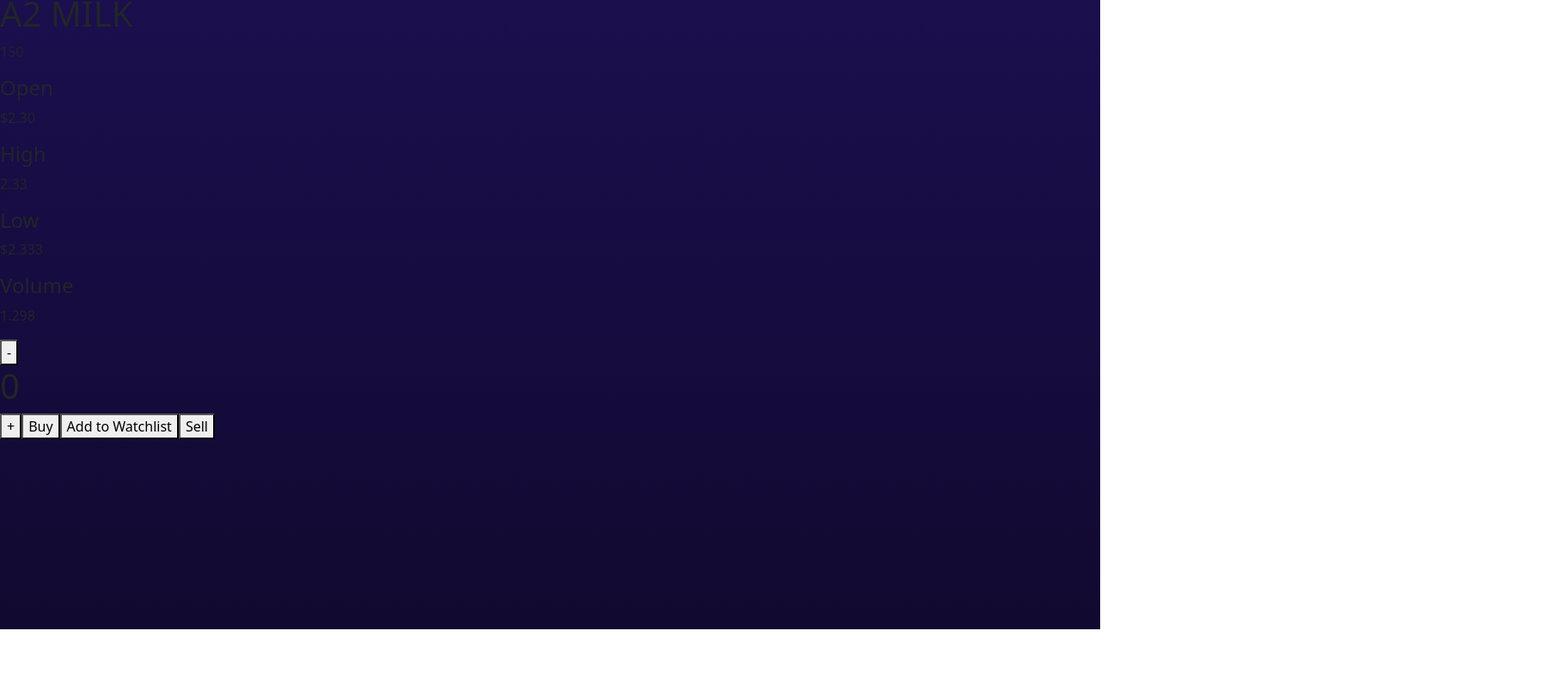
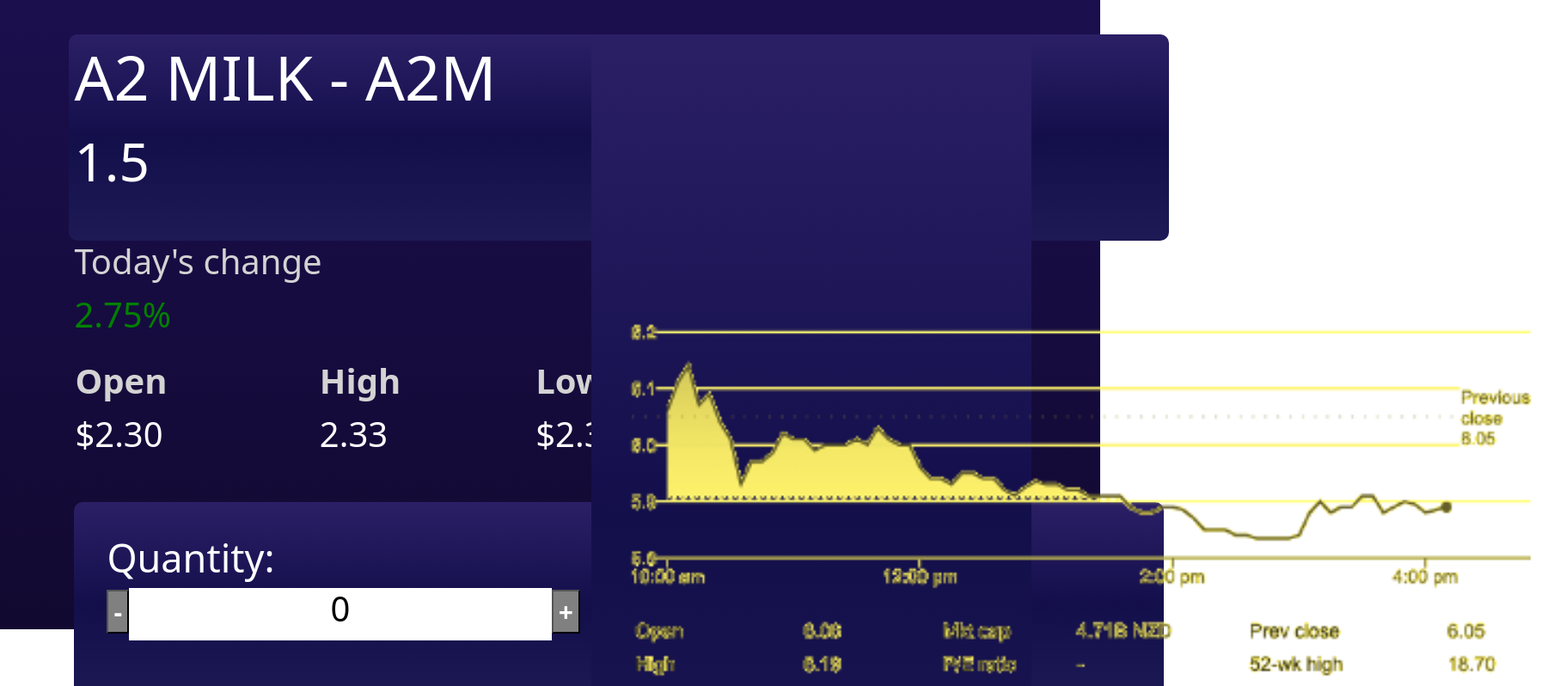
Before and after one commit to hjsith/Stocking-Up-V2, a React (Create React App) app in the folder client/: page /quotemgmt in a window 1280 px wide. Shown: the part 68-866 px from the top of the page at 86% size, 1808 px wide, since content can reach past the window. Before the commit the page ends 800 px from the top, so only its background shows below. Built offline with nearby package versions, Linux system fonts and the light colour scheme.

Commit message:
designed front end of the company view order page

```diff
--- a/client/src/assets/css/PortfolioPage.scss
+++ b/client/src/assets/css/PortfolioPage.scss
@@ -1,14 +1,14 @@
 @import url("https://fonts.googleapis.com/css2?family=Roboto:wght@100&display=swap");
 
 .BackgroundPanel1 {
-    background-image: linear-gradient(#2b1f66, #130f4b, #1e1a55);
-    height: 75em;
+    /*background-image: linear-gradient(#2b1f66, #130f4b, #1e1a55);
     width: 66em;
+    height: 10px;
     border-radius: 0.625em;
     margin-top: 1.25em;
     margin-left: 1.25em;
     display: inline-block;
-    vertical-align: top
+    vertical-align: top */
 }
 
 .BackgroundPanel2 {
--- /dev/null
+++ b/client/src/assets/css/QuoteMan.scss
@@ -0,0 +1,238 @@
+@import url("https://fonts.googleapis.com/css2?family=Roboto:wght@100&display=swap");
+
+
+.side1 {
+    width: 50%;
+    float: left;
+}
+
+.BackgroundPanel1 {
+    background-image: linear-gradient(#2b1f66, #130f4b, #1e1a55);
+    height: 15em;
+    width: 80em;
+    border-radius: 0.625em;
+    margin-top: 3em;
+    margin-left: 5em;
+    display: inline-block;
+    vertical-align: top;
+    color: white;
+    padding-left: 1%;
+    padding-top: 1%;
+    float: left;
+
+}
+
+.BackgroundPanel1 h1 {
+    font-size: 72px;
+}
+
+.BackgroundPanel1 p {
+    font-size: 62px;
+}
+
+.Panel2 {
+    height: 15em;
+    width: 80em;
+    margin-top: 3em;
+    margin-left: 5em;
+    padding: 1%;
+
+
+}
+
+.secondpanel h4 {
+    font-size: 40px;
+    color:lightgray;
+}
+
+.secondpanel p {
+    font-size: 40px;
+    color:green;
+}
+
+.headingTable {
+    color: lightgray;
+}
+
+.infoTable {
+    color: white;
+}
+
+.shareInfo {
+    font-size: 40px;
+    width: 100%
+}
+
+
+.Panel3 {
+    background-image: linear-gradient(#2b1f66, #130f4b, #1e1a55);
+    height: 15em;
+    width: 100%;
+    border-radius: 0.625em;
+    margin-top: 3em;
+    display: inline-block;
+    vertical-align: top;
+    color: white;
+    padding-top: 3%;
+    padding-left: 3%;
+}
+
+.Panel3 h2 {
+    color:#ffffff;
+    font-size:45px;
+
+}
+
+.Panel3 button{
+    background-color: gray;
+    color: white;
+    font-size: 30px;
+    font-weight: bolder;
+
+}
+
+.quantityNumber{
+    width: 40%;
+    height: 30%;
+    background-color: white;
+    color: black;
+    text-align: center;
+    display: inline-block;
+}
+
+.quantityBtn1 {
+    display: inline-block;
+
+}
+
+.quantityBtn2{
+    display: inline-block;
+}
+
+.order{
+    width: 100%;
+}
+
+.order button{
+    border-radius: 0.725em;
+    color: white;
+    font-size: 30px;
+    font-weight: bolder;
+    height: 2em;
+    width: 33%;
+    background-color: green;
+}
+
+.funds {
+    color: yellow;
+    padding-top: 15%;
+    font-size: 45px;
+}
+
+
+.BackgroundPanel2 {
+    background-image: linear-gradient(#2b1f66, #130f4b, #1e1a55);
+    height: 70em;
+    width: 40%;
+    border-radius: 0.625em;
+    margin-top: 3em;
+    margin-right: 5em;
+    display: inline-block;
+    vertical-align: top;
+    color: white;
+    padding-right: 1%;
+    padding-top: 1%;
+    float: right;
+    align-content: center;
+
+
+}
+
+.image img {
+    width: 70em;
+}
+
+.PanelTitle {
+    font-family: "Roboto", sans-serif;
+    font-size: 1.5em;
+    color: white;
+    padding: 1.25em 1.25em 0em 1.25em;
+}
+
+.TableTitleFont2 > tr > th{
+    font-family: "Roboto", sans-serif;
+    font-size:  0.9em;
+    color:#C2BEBE;
+    padding: 1.25em;
+    font-weight: normal;
+    width:1000px
+}
+
+
+.TableTitleFont > tr > th{
+    font-family: "Roboto", sans-serif;
+    font-size:  0.9em;
+    color:#C2BEBE;
+    padding: 1.25em;
+    font-weight: normal;
+    width:1000px
+}
+
+.TableTitleFont {
+    margin-left: 0.9em;
+}
+
+
+.line{
+    // border: 0.5em solid white;
+    height: 0.05em;
+    margin: 1.25em 1.25em 0em 1.25em;;
+    width:97%;
+    background-color: white;
+}
+
+.OrderRowPanel{
+    height: 5em;
+    width: 97%;
+    background-color:#140f37bb;
+    margin-left: 1.25em;
+    margin-bottom: 1.25em;
+    border-radius: 0.625em;
+}
+
+.HoldingsRowPanel{
+    height: 5em;
+    width: 97%;
+    background-color:#140f376e;
+    margin-left: 1.25em;
+    margin-bottom: 1.25em;
+    border-radius: 0.625em;
+}
+
+// .table > tr > th{
+//     font-family: "Roboto", sans-serif;
+//     font-size:  0.625em;
+//     color:#C2BEBE;
+//     font-weight: normal;
+// }
+
+
+.GreyCancelledButton {
+    height: 3em;
+    width: 7em;
+    background-color: rgb(51, 51, 51);
+    border-radius: 2em;
+    display: flex;
+    justify-content: center;
+    align-items: center;
+}
+
+.GreenCompletedButton{
+    height: 3em;
+    width: 8em;
+    background-color: green;
+    border-radius: 2em;
+    display: flex;
+    justify-content: center;
+    align-items: center;
+}
--- /dev/null
+++ b/client/src/components/Change.js
@@ -0,0 +1,16 @@
+import React from 'react'
+import "../assets/css/QuoteMan.scss";
+
+const Change = (props) => {
+return (
+    <div class= "secondpanel">
+       <h4>Today's change</h4>
+       <p>{props.change}</p>
+   </div>
+)
+}
+
+Change.defaultProps = {
+change: "2.75%",
+}
+export default Change
--- a/client/src/components/Funds.js
+++ b/client/src/components/Funds.js
@@ -11,7 +11,7 @@
 }
 
 Funds.defaultProps = {
-    funds: 5000,
+    funds: 5000.00,
 }
 
 export default Funds
--- /dev/null
+++ b/client/src/components/Graph.js
@@ -0,0 +1,13 @@
+import React from 'react'
+import graph from "../assets/images/graph.png";
+import "../assets/css/QuoteMan.scss";
+
+const Graph = () => {
+    return (
+        <div className="image">
+          <img src={graph} alt="Graph" />
+        </div>
+    )
+}
+
+export default Graph
--- a/client/src/components/Task.js
+++ b/client/src/components/Task.js
@@ -1,21 +1,25 @@
 
+import "../assets/css/QuoteMan.scss";
 
 const Task = ( { task }) => {
     return (
-        <div className = 'task'>
+            <table className = 'shareInfo'>
+                <tr className = 'headingTable'>
+                    <th>Open</th>
+                    <th>High</th>
+                    <th>Low</th>
+                    <th>Volume</th>
+                </tr>
+                    <tr className = 'infoTable'>
+                        <td>{task.open}</td>
+                        <td>{task.high}</td>
+                        <td>{task.low}</td>
+                        <td>{task.volume}</td>
+                    </tr>
 
-            <h4>Open</h4>
-            <p>{task.open}</p>
 
-            <h4>High</h4>
-            <p>{task.high}</p>
+            </table>
 
-            <h4>Low</h4>
-            <p>{task.low}</p>
-
-            <h4>Volume</h4>
-            <p>{task.volume}</p>
-        </div>
     )
 }
 
--- a/client/src/components/Tasks.js
+++ b/client/src/components/Tasks.js
@@ -1,5 +1,6 @@
 import { useState } from 'react'
 import Task from './Task'
+
 
 const Tasks = () => {
     const [tasks, setTasks] = useState([
--- a/client/src/pages/quotemgmt.js
+++ b/client/src/pages/quotemgmt.js
@@ -9,11 +9,14 @@
 import Tasks from '../components/Tasks';
 import Funds from '../components/Funds';
 import NavBar from '../components/NavBar';
+import Change from '../components/Change';
+import "../assets/css/QuoteMan.scss";
+import Graph from '../components/Graph';
 
 
 const Quotemgmt = () => {
 
-  var sharePrice = 150;
+  var sharePrice = 1.50;
 
 
     const [counter, setCounter] = useState(0)
@@ -63,20 +66,53 @@
 
 
   return (
+
     <div>
         <NavBar />
-        <Header x={sharePrice} title={"A2 MILK"}/>
+        <div className="side1">
+        <div className="BackgroundPanel1">
+        <Header x={sharePrice} title={"A2 MILK - A2M"}/>
+        </div>
+        <div className="Panel2">
+        <Change />
         <Tasks />
-        <Button className="quantity-input__modifier quantity-input__modifier--left" handleClick={decrease} text="-"/>
+        <div/>
+
+        <div className="Panel3">
+        <h2>Quantity:</h2>
+
+        <div className="quantityBtn1">
+        <Button style handleClick={decrease} text="-"/>
+        </div>
+        <div className="quantityNumber">
         <Display number = {counter}/>
+        </div>
+        <div className="quantityBtn1">
         <Button handleClick={increase} text="+"/>
-        <Button handleClick={buyButton} text="Buy" />
+        </div>
+        </div>
+
+        <div className="order">
+
+        <Button handleClick={buyButton} text="Buy"/>
+
+
         <Button text="Add to Watchlist"/>
+
+
         <Button handleClick={sellButton} text="Sell"/>
+        <p>{message}</p>
+        </div>
+        <div className="funds">
+        <Funds funds={funds}/>
+        </div>
+        </div>
+        </div>
+        <div className="BackgroundPanel2">
+          <Graph />
+        </div>
+    </div>
 
-        <p>{message}</p>
-
-    </div>
   );
 }
 
```
Also changed, not shown: client/src/assets/images/graph.png (added).
